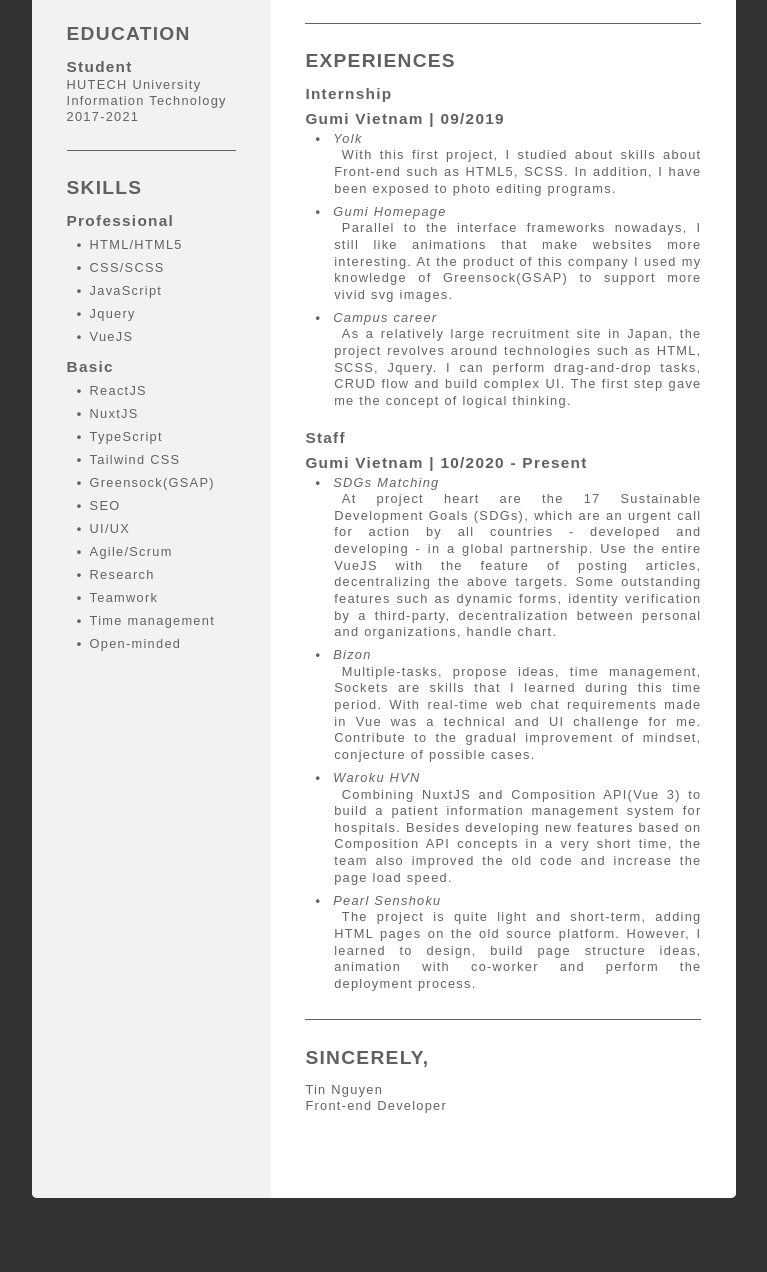
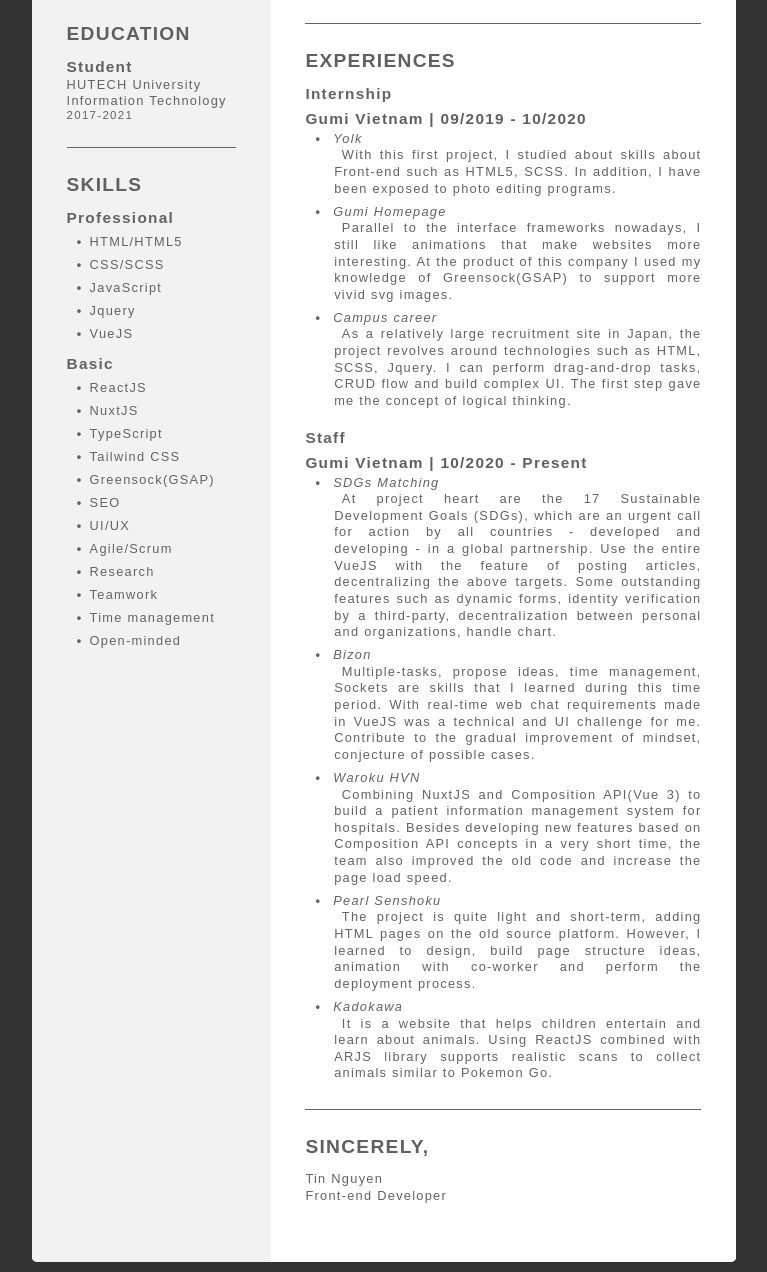
Before and after one commit to TinNguyen98/tinnguyen.github.io, a plain HTML site: page index.html in a window 1280 px wide. Shown: the part 1388-2660 px from the top of the page, without its empty margins (256-1023 px from the left). Drawn offline with Linux system fonts and the light colour scheme.

Commit message:
feat(update): addition Kadokawa project

```diff
--- a/assets/scss/layout/_curriculum-vitae.scss
+++ b/assets/scss/layout/_curriculum-vitae.scss
@@ -46,12 +46,12 @@
       .right {
         flex-basis: 70%;
         background-color: $white;
+        .block-item:last-child {
+          margin-bottom: 0;
+          border-bottom: none;
+        }
         @media #{$info-ipad} {
           background-color: transparent;
-          .block-item:last-child {
-            border-bottom: none;
-            margin-bottom: 0;
-          }
         }
       }
     }
@@ -146,7 +146,7 @@
           content: '';
           position: absolute;
           bottom: -2.2vw;
-          width: 4.6vw;
+          width: 3.842vw;
           height: 0.2vw;
           background-color: $cv-title;
           @media #{$info-ipad} {
@@ -224,7 +224,11 @@
         }
 
         time {
+          font-size: 0.9vw;
           margin: 0;
+          @media #{$info-ipad} {
+            font-size: 3.2vw;
+          }
         }
       }
 
--- a/index.html
+++ b/index.html
@@ -237,7 +237,7 @@
             <!-- Milestone -->
             <div class="block-item-zone">
               <h5 class="block-item-subtitle">Internship</h5>
-              <h6>Gumi Vietnam | 09/2019</h6>
+              <h6>Gumi Vietnam | 09/2019 - 10/2020</h6>
 
               <ul class="block-item-list project-list">
                 <li>
@@ -281,7 +281,7 @@
                   <label>Bizon</label>
                   <p>
                     Multiple-tasks, propose ideas, time management, Sockets are skills that I learned during this time period.
-                    With real-time web chat requirements made in Vue was a technical and UI challenge for me.
+                    With real-time web chat requirements made in VueJS was a technical and UI challenge for me.
                     Contribute to the gradual improvement of mindset, conjecture of possible cases.
                   </p>
                 </li>
@@ -299,16 +299,23 @@
                     However, I learned to design, build page structure ideas, animation with co-worker and perform the deployment process.
                   </p>
                 </li>
+                <li>
+                  <label>Kadokawa</label>
+                  <p>
+                    It is a website that helps children entertain and learn about animals.
+                    Using ReactJS combined with ARJS library supports realistic scans to collect animals similar to Pokemon Go.
+                  </p>
+                </li>
               </ul>
             </div>
           </article>
 
           <!-- Block: Sincerely -->
-          <article class="block-item">
+          <div class="block-item">
             <h4 class="block-item-title">Sincerely,</h4>
             <p class="block-item-context">Tin Nguyen</p>
             <p class="block-item-context">Front-end Developer</p>
-          </article>
+          </div>
         </div>
       </div>
     </div>
```
Also changed, not shown: assets/css/main.css, 1 other file.
